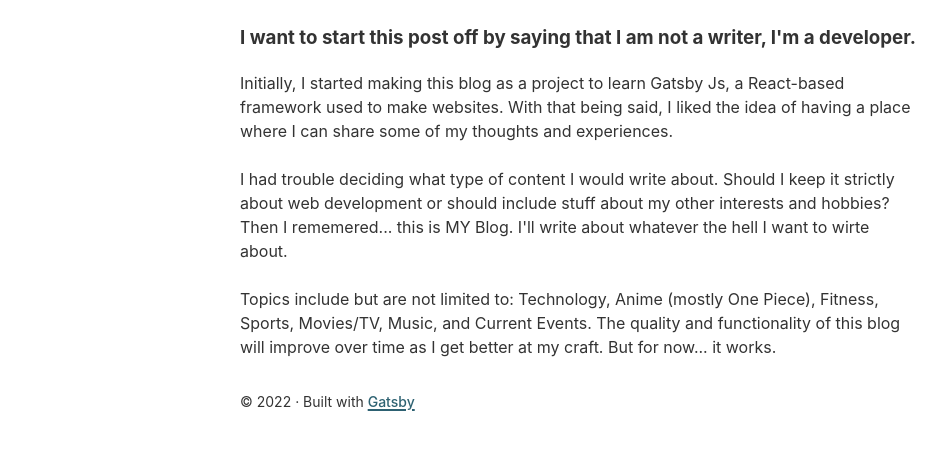
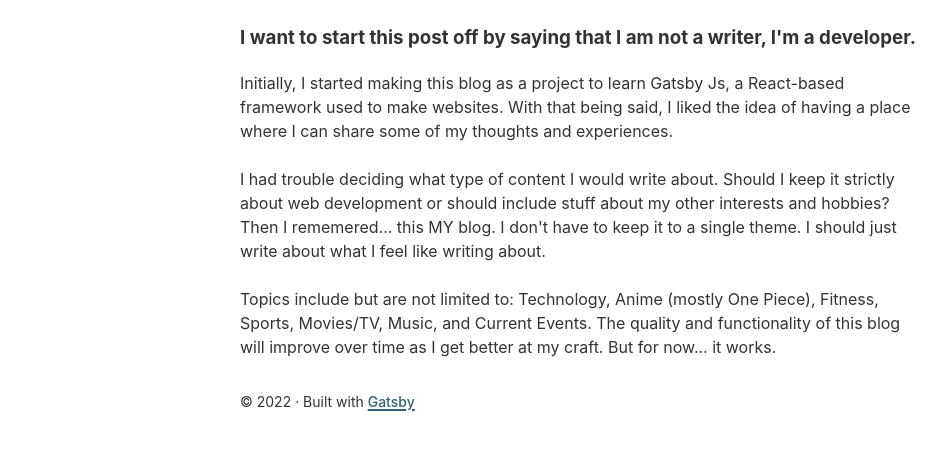
Before and after one commit to aabdulk862/gatsby-blog, a Gatsby site: page /type-of-content/ in a window 1280 px wide. Shown: the part 166-616 px from the top of the page, without its empty margins (0-946 px from the left). Built offline with nearby package versions, Linux system fonts and the light colour scheme; Gatsby itself is replaced by a stand-in of ours.

Commit message:
Update type-of-content.md

```diff
--- a/src/markdown-pages/type-of-content.md
+++ b/src/markdown-pages/type-of-content.md
@@ -10,7 +10,7 @@ Initially, I started making this blog as a project to learn Gatsby Js, a React-b
 With that being said, I liked the idea of having a place where I can share some of my thoughts and experiences.
 
 I had trouble deciding what type of content I would write about. Should I keep it strictly about web development or should include stuff about my other interests and hobbies?
-Then I rememered... this is MY Blog. I'll write about whatever the hell I want to wirte about.
+Then I rememered... this MY blog. I don't have to keep it to a single theme. I should just write about what I feel like writing about.
 
 Topics include but are not limited to: Technology, Anime (mostly One Piece), Fitness, Sports, Movies/TV, Music, and Current Events.
 The quality and functionality of this blog will improve over time as I get better at my craft. But for now... it works.
```
